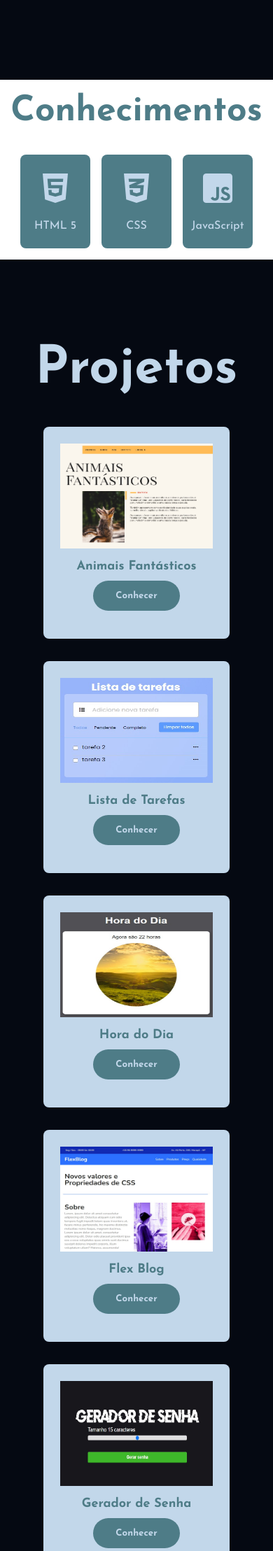
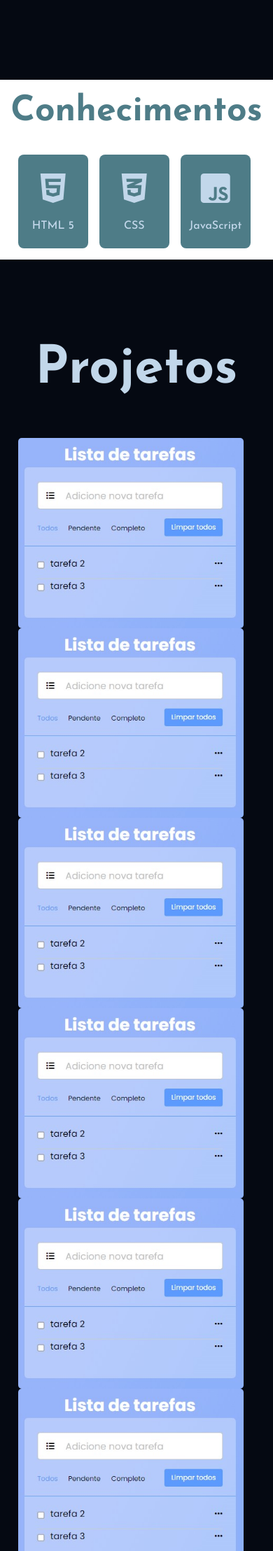
Before and after one commit to RNoleto/portfolio2023, a PHP site: page / in a window 390 px wide. Shown: the part 2147-4364 px from the top of the page at 70% size. Run offline with PHP 8.4, Linux system fonts and the light colour scheme.

Commit message:
inserção de swiper

```diff
--- a/index.html
+++ b/index.html
@@ -74,42 +74,19 @@
   <section class="projects" id="projects">
     <div class="main">
       <h1>Projetos</h1>
-      <div class="cards">
-        <div class="card">
-          <img src="src/img/projetos/animaisfantasticos.jpg" alt="Site Animais Fantasticos">
-          <h3>Animais Fantásticos</h3>
-          <a href="https://rnoleto.github.io/Animais-Fantasticos/" target="_blank">
-            <button class="submit">Conhecer</button>
-          </a>
+      <div class="swiper mySwiper">
+        <div class="swiper-wrapper">
+          <div class="swiper-slide"><img src="src/img/projetos/todolist.jpg" alt=""></div>
+          <div class="swiper-slide"><img src="src/img/projetos/todolist.jpg" alt=""></div>
+          <div class="swiper-slide"><img src="src/img/projetos/todolist.jpg" alt=""></div>
+          <div class="swiper-slide"><img src="src/img/projetos/todolist.jpg" alt=""></div>
+          <div class="swiper-slide"><img src="src/img/projetos/todolist.jpg" alt=""></div>
+          <div class="swiper-slide"><img src="src/img/projetos/todolist.jpg" alt=""></div>
+          <div class="swiper-slide"><img src="src/img/projetos/todolist.jpg" alt=""></div>
+          <div class="swiper-slide"><img src="src/img/projetos/todolist.jpg" alt=""></div>
+          <div class="swiper-slide"><img src="src/img/projetos/todolist.jpg" alt=""></div>
         </div>
-        <div class="card">
-          <img src="src/img/projetos/todolist.jpg" alt="Lista de tarefas Online">
-          <h3>Lista de Tarefas</h3>
-          <a href="https://rnoleto.github.io/To-Do-List-Inbreap/" target="_blank">
-            <button class="submit">Conhecer</button>
-          </a>
-        </div>
-        <div class="card">
-          <img src="src/img/projetos/horadodia.jpg" alt="Site que muda suas cores de acordo com a hora do dia">
-          <h3>Hora do Dia</h3>
-          <a href="https://rnoleto.github.io/HoraDia/" target="_blank">
-            <button class="submit">Conhecer</button>
-          </a>
-        </div>
-        <div class="card">
-          <img src="src/img/projetos/flexBlog.jpg" alt="Site feito em flex blox">
-          <h3>Flex Blog</h3>
-          <a href="https://rnoleto.github.io/FlexBlog/" target="_blank">
-            <button class="submit">Conhecer</button>
-          </a>
-        </div>
-        <div class="card">
-          <img src="src/img/projetos/geradordesenha.jpg" alt="Site Gerador de senha">
-          <h3>Gerador de Senha</h3>
-          <a href="https://rnoleto.github.io/geradorSenha/" target="_blank">
-            <button class="submit">Conhecer</button>
-          </a>
-        </div>
+        <div class="swiper-pagination"></div>
       </div>
     </div>
   </section>
@@ -126,5 +103,16 @@
     <p class="end">CopyRight By Ramon Ribeiro Noleto</p>
   </footer>
   <script src="script.js"></script>
+   <!-- Initialize Swiper -->
+   <script>
+    var swiper = new Swiper(".mySwiper", {
+      slidesPerView: 3,
+      spaceBetween: 30,
+      pagination: {
+        el: ".swiper-pagination",
+        clickable: true,
+      },
+    });
+  </script>
 </body>
 </html>
--- a/styles.css
+++ b/styles.css
@@ -454,8 +454,25 @@ footer p:nth-child(2) {
     width: 300px;
   }
 
-  .projects .cards {
+  .swiper {
+    width: 100%;
+    height: 100%;
+  }
+
+  .swiper-slide {
+    text-align: center;
+    font-size: 18px;
+    display: flex;
     justify-content: center;
+    align-items: center;
+  }
+
+  .swiper-slide img {
+    display: block;
+    width: 100%;
+    height: 100%;
+    object-fit: cover;
+    border-radius: 5px;
   }
 
   /* Footer */
```
